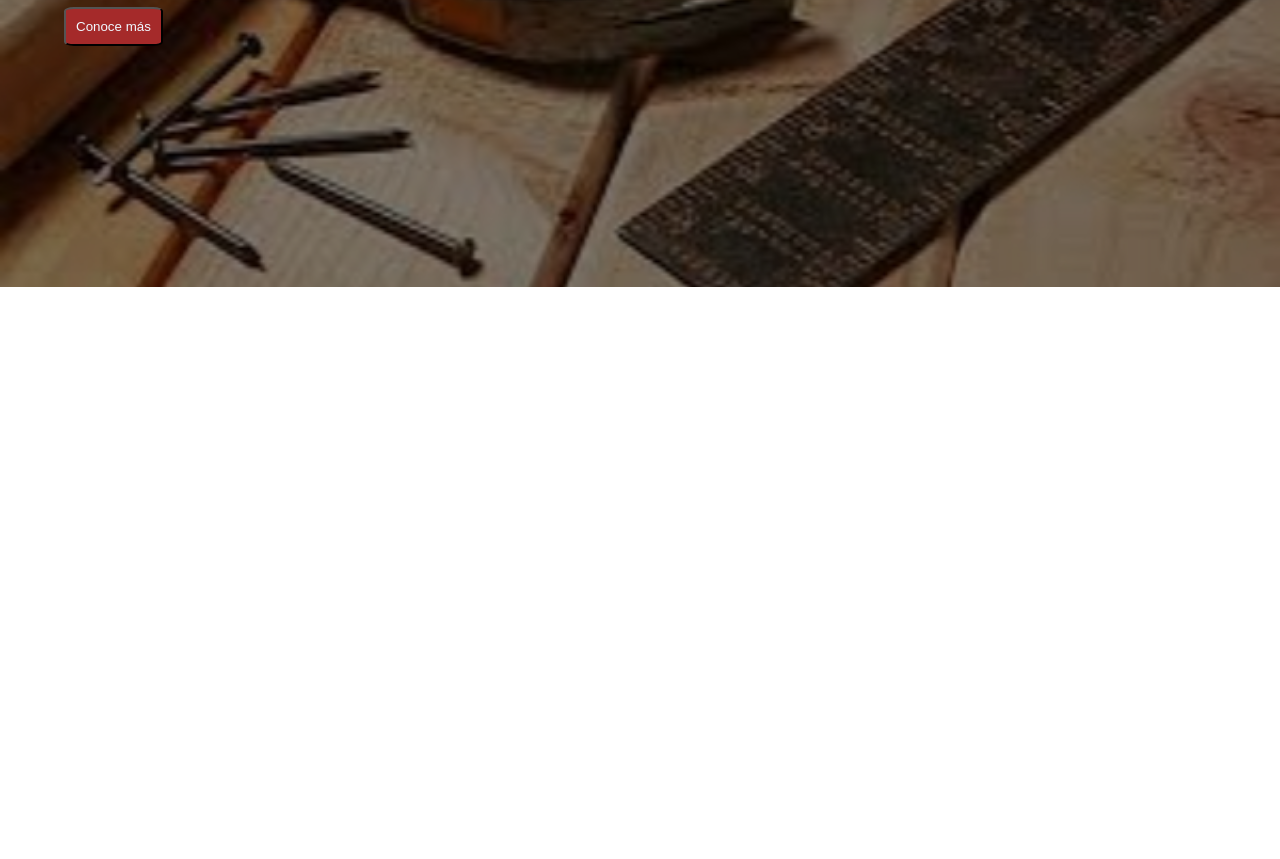
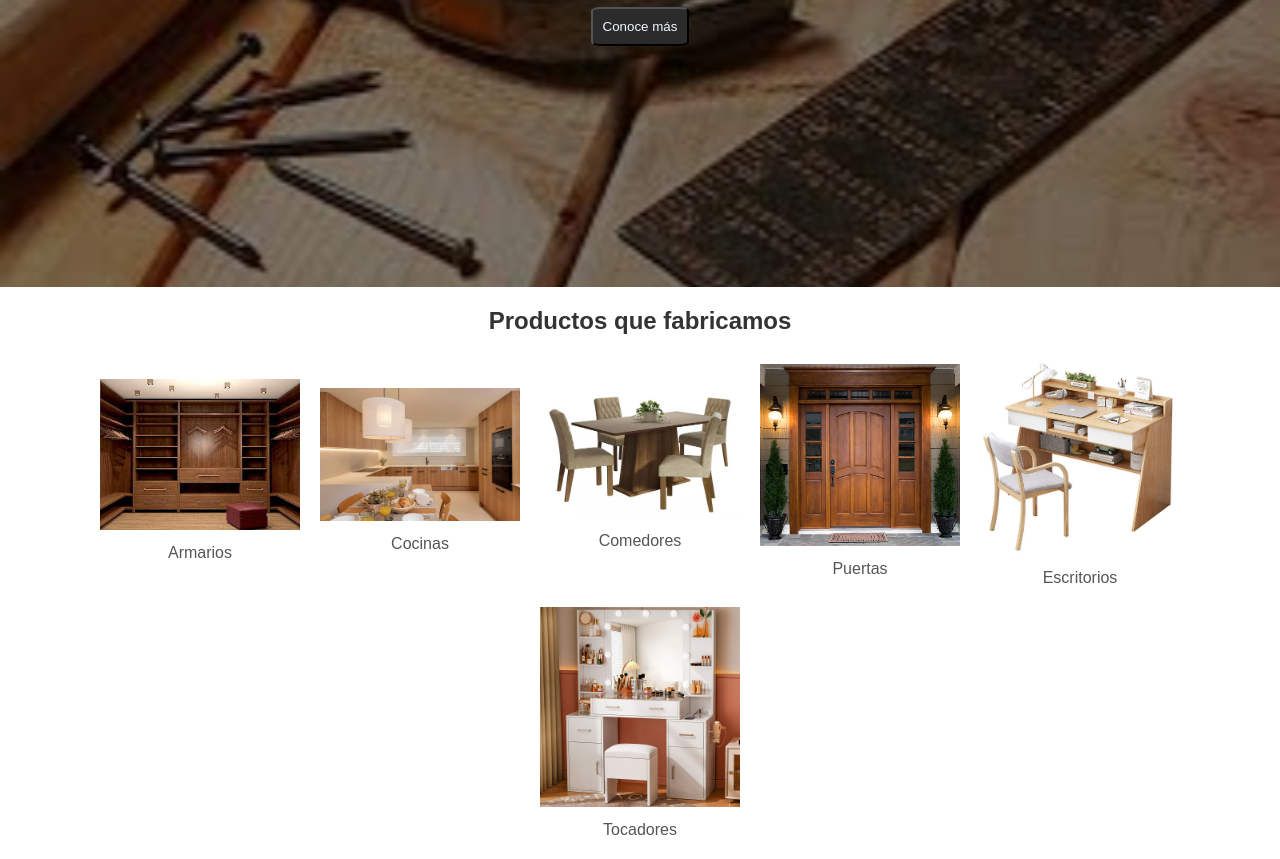
Before and after one commit to Kesf21/Laboratorio2, a plain HTML site: page index.html in a window 1280 px wide. Shown: the part 384-1243 px from the top of the page. Before the commit the page ends 800 px from the top, so only its background shows below. Drawn offline with Linux system fonts and the light colour scheme.

Commit message:
seccion 2

```diff
--- a/CSS/style.css
+++ b/CSS/style.css
@@ -58,7 +58,7 @@
 
 .btn{
     margin-top: 20px;
-    background-color: brown;
+    background-color: rgb(44, 43, 43);
     color: aliceblue;
     padding: 10px;
     border-radius: 10%;
@@ -73,3 +73,53 @@
     bottom: 0;
     background-color: rgba(0,0,0,0.5);
 }
+
+/* Estilos generales */
+body {
+    font-family: Arial, sans-serif;
+    margin: 0;
+    padding: 0;
+    box-sizing: border-box;
+    text-align: center;
+    background-color: #f9f9f9;
+}
+
+/* Sección de tecnologías */
+.tecnologias {
+    padding: 20px;
+    background-color: white;
+}
+
+.tecnologias h1 {
+    font-size: 24px;
+    color: #333;
+    margin-bottom: 20px;
+}
+
+/* Contenedor de íconos */
+.icons-container {
+    display: flex;
+    flex-wrap: wrap;
+    justify-content: center;
+    align-items: center;
+    gap: 20px;
+    margin: 0 auto;
+    max-width: 90%;
+}
+
+/* Íconos individuales */
+.icon {
+    text-align: center;
+    width: 200px;
+}
+
+.icon img {
+    width: 200px;
+    height: auto;
+}
+
+.icon p {
+    margin-top: 10px;
+    font-size: 16px;
+    color: #555;
+}
--- a/index.html
+++ b/index.html
@@ -41,5 +41,46 @@
     </div>
 
    </section>
+   <!DOCTYPE html>
+<html lang="en">
+<head>
+    <meta charset="UTF-8">
+    <meta name="viewport" content="width=device-width, initial-scale=1.0">
+    <title>Tecnologías</title>
+    <link rel="stylesheet" href="styles.css">
+</head>
+<body>
+    <section class="tecnologias">
+        <h1>Productos que fabricamos</h1>
+        <div class="icons-container">
+            <div class="icon">
+                <img src="IMG/7250.jpg" alt="Closets">
+                <p>Armarios</p>
+            </div>
+            <div class="icon">
+                <img src="IMG/cocina-madera-estudio-nualart-65d883cc0c775.avif" alt="Cocinas">
+                <p>Cocinas</p>
+            </div>
+            <div class="icon">
+                <img src="IMG/D_NQ_NP_896465-MLU75209597288_032024-O.webp" alt="Comedores">
+                <p>Comedores</p>
+            </div>
+            <div class="icon">
+                <img src="IMG/istockphoto-137142928-612x612.jpg" alt="Puertas">
+                <p>Puertas</p>
+            </div>
+            <div class="icon">
+                <img src="IMG/61trdcUpxQL.jpg" alt="Escritorios">
+                <p>Escritorios</p>
+            </div>
+            <div class="icon">
+                <img src="IMG/s-l1200.jpg" alt="Tocadores">
+                <p>Tocadores</p>
+            </div>
+        </div>
+    </section>
 </body>
 </html>
+
+</body>
+</html>
```
Also changed, not shown: IMG/61trdcUpxQL.jpg (added), IMG/7250.jpg (added), IMG/D_NQ_NP_896465-MLU75209597288_032024-O.webp (added), IMG/cocina-madera-estudio-nualart-65d883cc0c775.avif (added), IMG/istockphoto-137142928-612x612.jpg (added), IMG/s-l1200.jpg (added).
